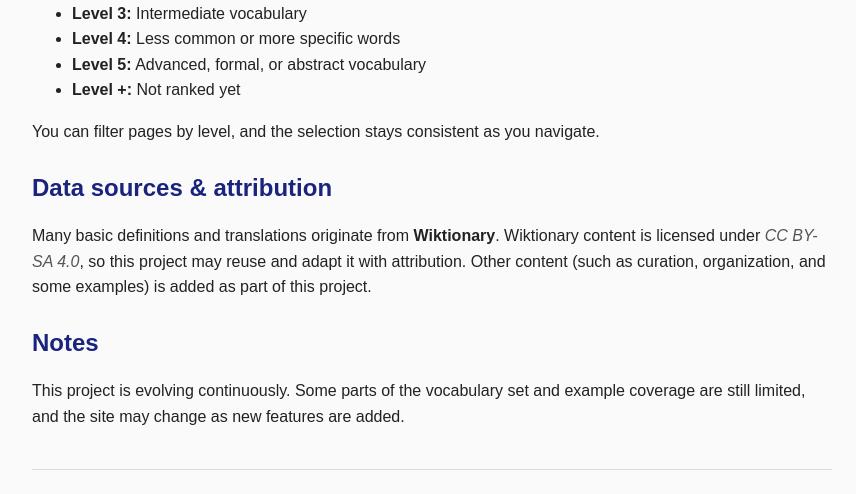
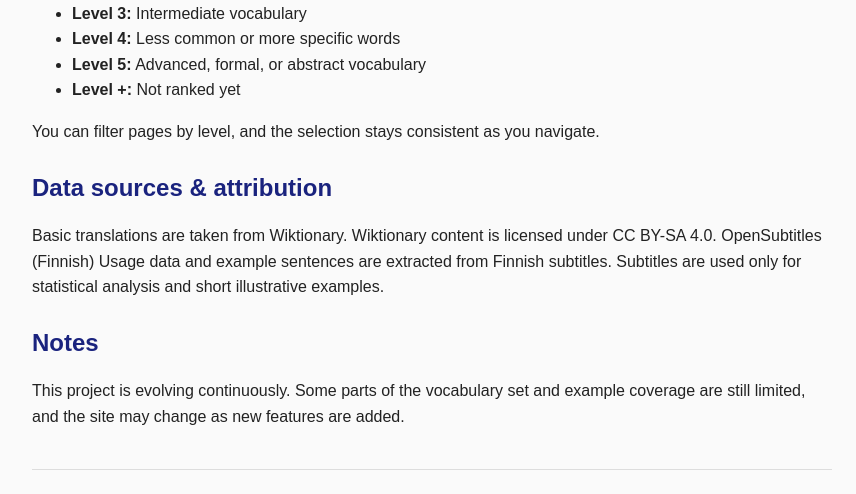
Before and after one commit to zakharov89/finnish_vocabulary_website, a Flask app: page /about in a window 1280 px wide. Shown: the part 615-1109 px from the top of the page, without its empty margins (208-1064 px from the left). Run offline with Flask 3, Linux system fonts and the light colour scheme.

Commit message:
about update

```diff
--- a/templates/about.html
+++ b/templates/about.html
@@ -38,9 +38,13 @@ You can filter pages by level, and the selection stays consistent as you navigat
 
 <h3>Data sources & attribution</h3>
 <p>
-Many basic definitions and translations originate from <strong>Wiktionary</strong>.
-Wiktionary content is licensed under <em>CC BY-SA 4.0</em>, so this project may reuse and adapt it with attribution.
-Other content (such as curation, organization, and some examples) is added as part of this project.
+Basic translations are taken from Wiktionary.
+Wiktionary content is licensed under CC BY-SA 4.0.
+
+OpenSubtitles (Finnish)
+Usage data and example sentences are extracted from Finnish subtitles. Subtitles are used only for statistical analysis and short illustrative examples.
+
+
 </p>
 
 <h3>Notes</h3>
```
